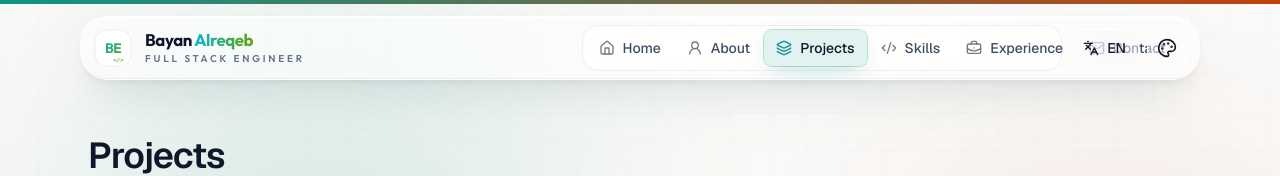
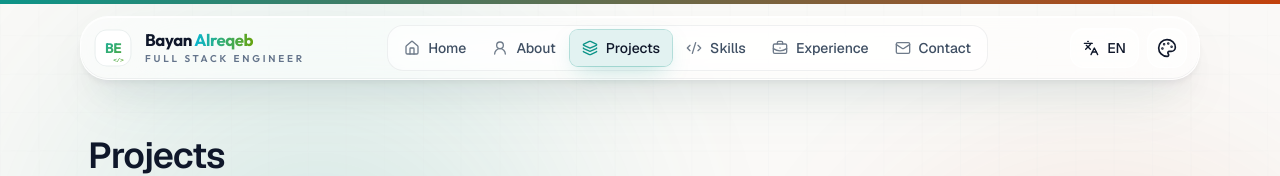
Before and after one commit to se-bayan-elian/bayan-portfolio, a Next.js app: page /en/projects in a window 1280 px wide. Shown: the top 176 px of the page. Built offline with nearby package versions, Linux system fonts and the light colour scheme.

Commit message:
fix: refine Navbar component styles for improved layout consistency
- Adjusted Navbar component styles to enhance layout by removing unnecessary flex properties, ensuring better alignment and responsiveness.

```diff
--- a/components/layout/Navbar.tsx
+++ b/components/layout/Navbar.tsx
@@ -46,7 +46,7 @@ export function Navbar() {
           <div className="flex w-full min-w-0 min-h-12 items-center justify-between gap-2 px-2.5 py-1.5 sm:min-h-14 sm:px-3 sm:py-2">
             <Link
               href="/"
-              className="flex min-w-0 flex-1 items-center gap-2 overflow-hidden font-semibold tracking-tight text-[var(--text-primary)]"
+              className="flex min-w-0  items-center gap-2 overflow-hidden font-semibold tracking-tight text-[var(--text-primary)]"
               onClick={() => setOpen(false)}
             >
               <span className="flex sm:hidden">
```
